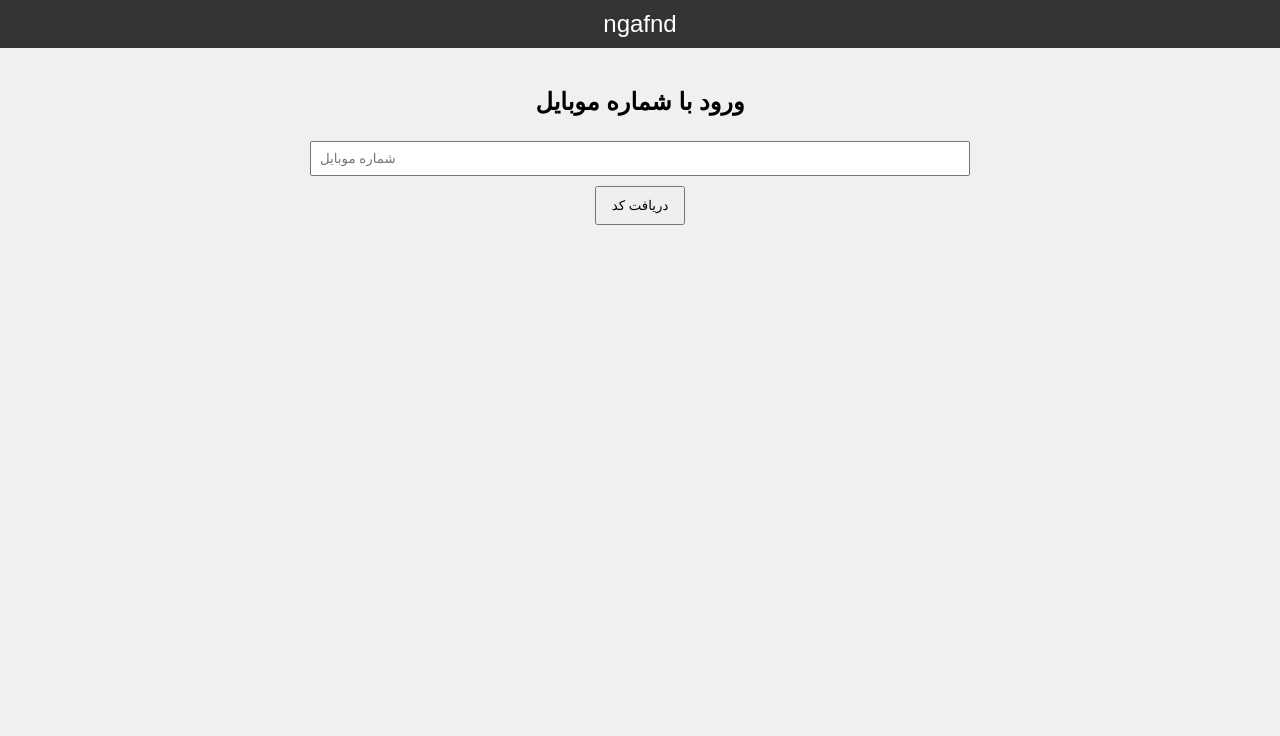
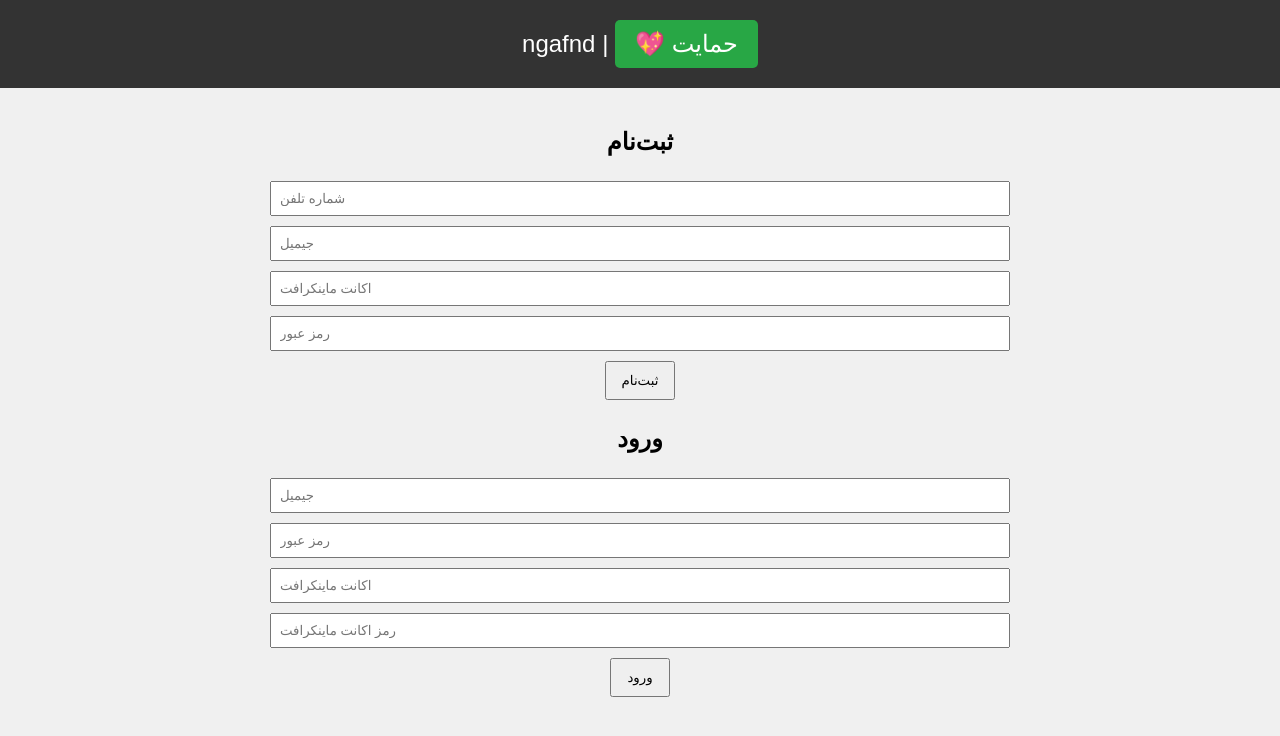
Before and after one commit to ngafnd/aparat, a plain HTML site: page index.html in a window 1280 px wide. Drawn offline with Linux system fonts and the light colour scheme.

Commit message:
Update index.html

```diff
--- a/index.html
+++ b/index.html
@@ -2,38 +2,41 @@
 <html lang="fa">
 <head>
 <meta charset="UTF-8">
-<title>ngafnd - ورود با شماره</title>
+<title>ngafnd - خرید رنک</title>
 <style>
 body { font-family:sans-serif; background:#f0f0f0; text-align:center; margin:0; padding:0;}
-header { background:#333; color:white; padding:10px; font-size:24px;}
-.container { max-width:800px; margin:auto; padding:20px;}
+header { background:#333; color:white; padding:10px; font-size:24px; }
+.container { max-width:900px; margin:auto; padding:20px; }
 .hidden { display:none; }
 input { padding:8px; margin:5px; width:80%; }
 button { padding:10px 15px; margin:5px; cursor:pointer; }
-.rank { background:white; padding:15px; margin:10px; border-radius:8px; display:inline-block; width:200px; }
+.rank { background:white; padding:15px; margin:10px; border-radius:8px; display:inline-block; width:200px; vertical-align:top;}
 .rank img { width:100px; height:100px; }
-.support-btn { background:#28a745; color:white; text-decoration:none; padding:10px 20px; border-radius:5px; }
+.support-btn { background:#28a745; color:white; text-decoration:none; padding:10px 20px; border-radius:5px; display:inline-block; margin:10px 0;}
+h2 { margin-top:20px; }
 </style>
 </head>
 <body>
 
-<header>ngafnd</header>
+<header>ngafnd | <a class="support-btn" href="https://reymit.ir/kiyagamer13903" target="_blank">💖 حمایت</a></header>
 
 <div id="auth-section" class="container">
-    <h2>ورود با شماره موبایل</h2>
-    <input type="text" id="phone" placeholder="شماره موبایل"><br>
-    <button onclick="sendCode()">دریافت کد</button>
+    <h2>ثبت‌نام</h2>
+    <input type="text" id="regPhone" placeholder="شماره تلفن"><br>
+    <input type="email" id="regEmail" placeholder="جیمیل"><br>
+    <input type="text" id="regMinecraft" placeholder="اکانت ماینکرافت"><br>
+    <input type="password" id="regPass" placeholder="رمز عبور"><br>
+    <button onclick="register()">ثبت‌نام</button>
 
-    <div id="code-section" class="hidden">
-        <input type="text" id="codeInput" placeholder="کد ۴ رقمی"><br>
-        <button onclick="verifyCode()">ورود</button>
-        <p id="codeMessage" style="color:#555;font-size:14px;margin-top:8px;"></p>
-    </div>
+    <h2>ورود</h2>
+    <input type="email" id="loginEmail" placeholder="جیمیل"><br>
+    <input type="password" id="loginPass" placeholder="رمز عبور"><br>
+    <input type="text" id="loginMinecraft" placeholder="اکانت ماینکرافت"><br>
+    <input type="password" id="loginMinecraftPass" placeholder="رمز اکانت ماینکرافت"><br>
+    <button onclick="login()">ورود</button>
 </div>
 
 <div id="main-section" class="container hidden">
-    <a class="support-btn" href="https://reymit.ir/kiyagamer13903" target="_blank">💖 حمایت</a>
-
     <h2>خرید رنک</h2>
     <div class="rank">
         <img src="https://minecraft.wiki/images/Iron_Ingot_JE2_BE2.png" alt="Iron">
@@ -78,28 +81,37 @@ button { padding:10px 15px; margin:5px; cursor:pointer; }
 </div>
 
 <script>
-let currentCode = '';
-
-function sendCode() {
-    const phone = document.getElementById('phone').value.trim();
-    if(!phone.match(/^\d{10,}$/)) {
-        alert('شماره موبایل معتبر وارد کنید');
+function register() {
+    const phone = document.getElementById('regPhone').value.trim();
+    const email = document.getElementById('regEmail').value.trim();
+    const mc = document.getElementById('regMinecraft').value.trim();
+    const pass = document.getElementById('regPass').value.trim();
+    if(!phone || !email || !mc || !pass){
+        alert('لطفا همه فیلدها را پر کنید');
         return;
     }
-    // تولید کد ۴ رقمی تصادفی
-    currentCode = Math.floor(1000 + Math.random()*9000).toString();
-    document.getElementById('code-section').classList.remove('hidden');
-    document.getElementById('codeMessage').innerText =
-        'کد ورود شبیه‌سازی شد: ' + currentCode + ' (در واقع برای آزمایش نمایش داده شده)';
+    // ذخیره اطلاعات در localStorage ساده
+    const userData = {phone,email,mc,pass};
+    localStorage.setItem(email, JSON.stringify(userData));
+    alert('ثبت‌نام موفقیت‌آمیز بود، حالا وارد شوید.');
 }
 
-function verifyCode() {
-    const input = document.getElementById('codeInput').value.trim();
-    if(input === currentCode) {
+function login() {
+    const email = document.getElementById('loginEmail').value.trim();
+    const pass = document.getElementById('loginPass').value.trim();
+    const mc = document.getElementById('loginMinecraft').value.trim();
+    const mcPass = document.getElementById('loginMinecraftPass').value.trim();
+    const dataStr = localStorage.getItem(email);
+    if(!dataStr){
+        alert('کاربری با این ایمیل یافت نشد');
+        return;
+    }
+    const data = JSON.parse(dataStr);
+    if(data.pass===pass && data.mc===mc && mcPass===pass){
         document.getElementById('auth-section').classList.add('hidden');
         document.getElementById('main-section').classList.remove('hidden');
     } else {
-        alert('کد اشتباه است');
+        alert('اطلاعات وارد شده اشتباه است');
     }
 }
 </script>
```
